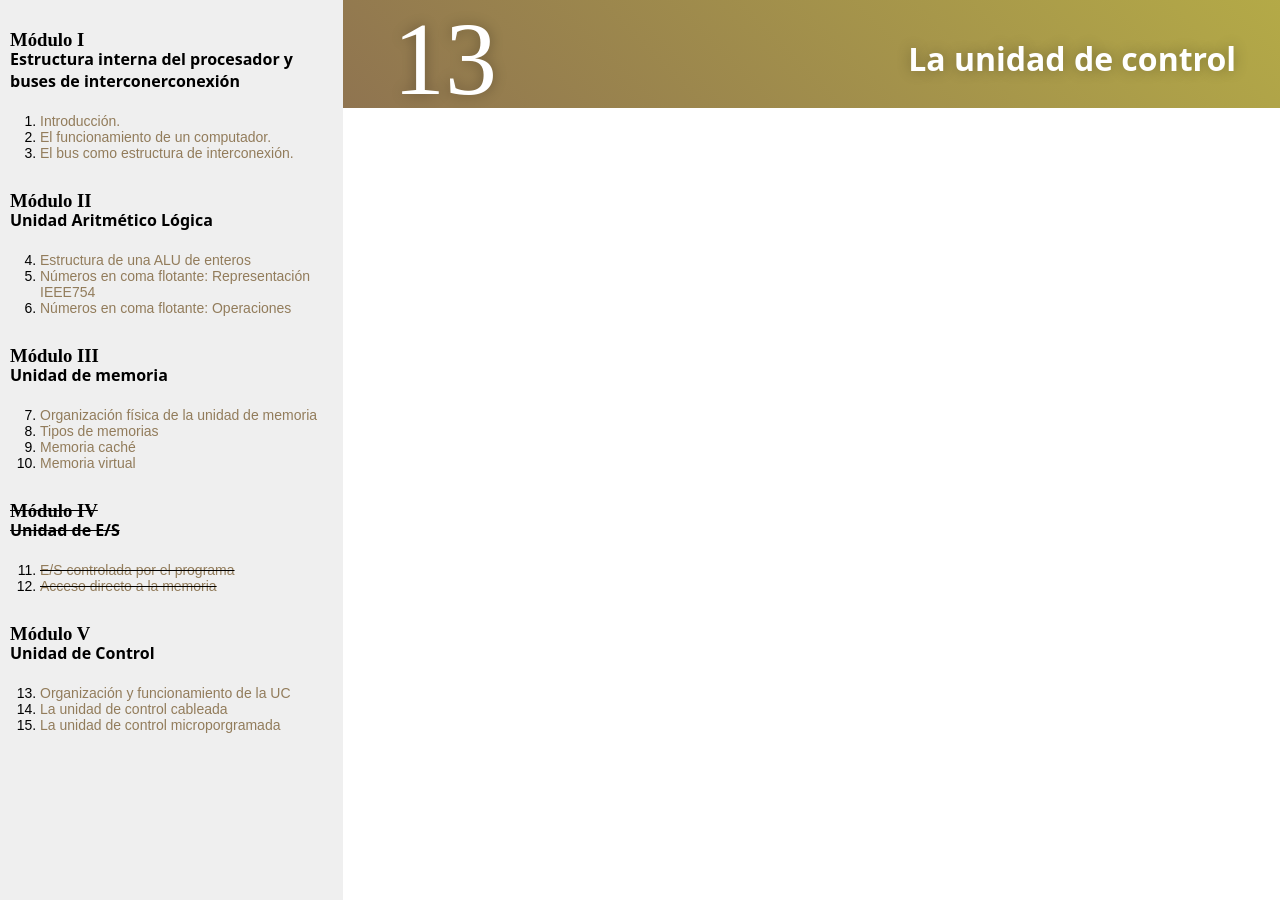
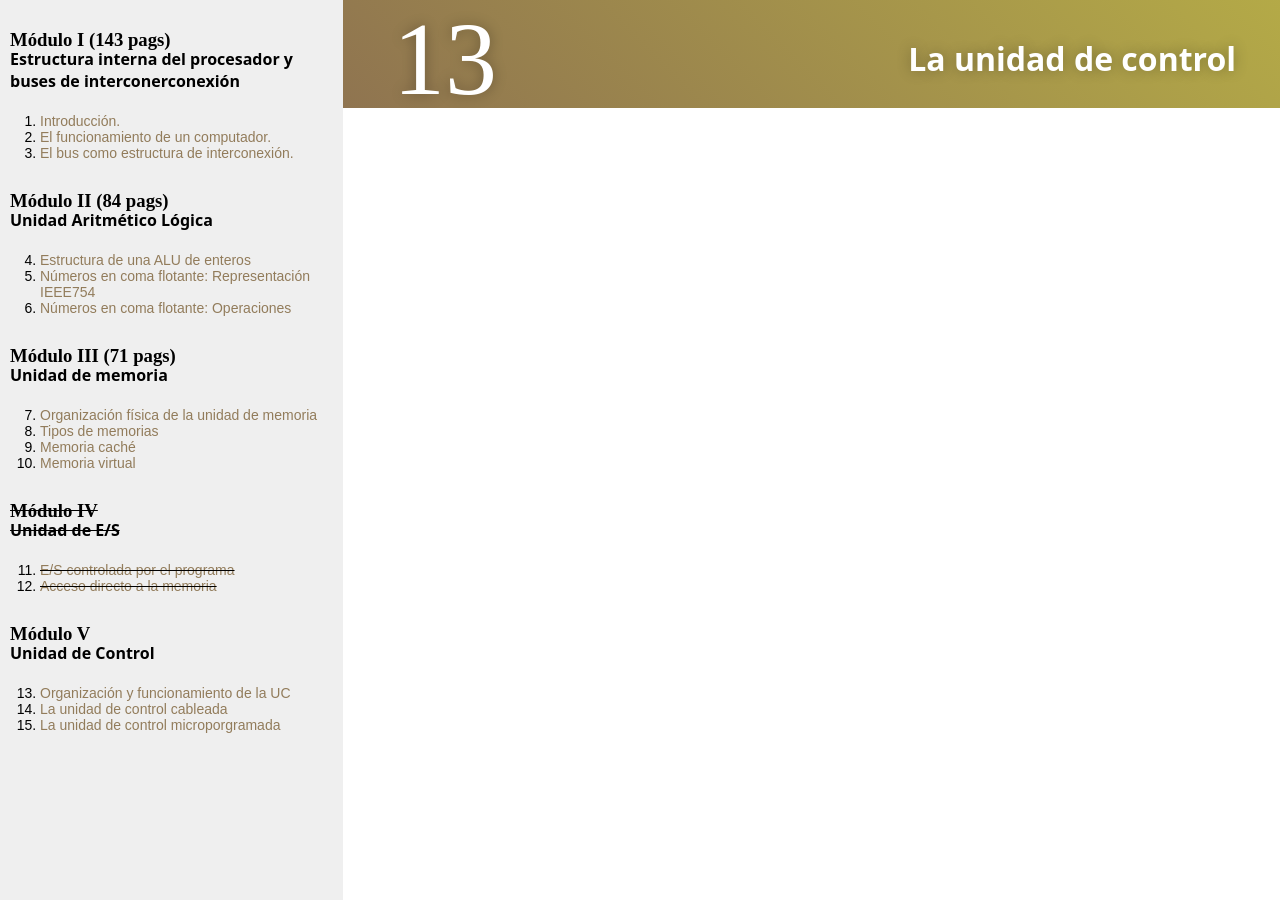
Before and after one commit to dkaerit/EDC, a Jekyll site: the page built from _posts/2020-10-05-TEMA13.md, in a window 1280 px wide. Built offline with Jekyll 4.4.1, drawn with Linux system fonts in a browser that asks for light colours; some web fonts are replaced.

Commit message:
Update post.html

```diff
--- a/_layouts/post.html
+++ b/_layouts/post.html
@@ -45,7 +45,7 @@
 </head>
 <body>
     <div class="indice">
-        <h3>Módulo I</h3>
+        <h3>Módulo I (143 pags)</h3>
         <h4>Estructura interna del procesador y buses de interconerconexión</h4>
         <ol>
             <li><a href="TEMA01">Introducción.</a></li>
@@ -53,7 +53,7 @@
             <li><a href="TEMA03">El bus como estructura de interconexión.</a></li>
         </ol>
 
-        <h3>Módulo II</h3>
+        <h3>Módulo II (84 pags)</h3>
         <h4>Unidad Aritmético Lógica</h4>
         <ol start="4">
             <li><a href="TEMA04">Estructura de una ALU de enteros</a></li>
@@ -61,7 +61,7 @@
             <li><a href="TEMA06">Números en coma flotante: Operaciones</a></li>
         </ol>
 
-        <h3>Módulo III</h3>
+        <h3>Módulo III (71 pags)</h3>
         <h4>Unidad de memoria</h4>
         <ol start="7">
             <li><a href="TEMA07">Organización física de la unidad de memoria</a></li>
```
